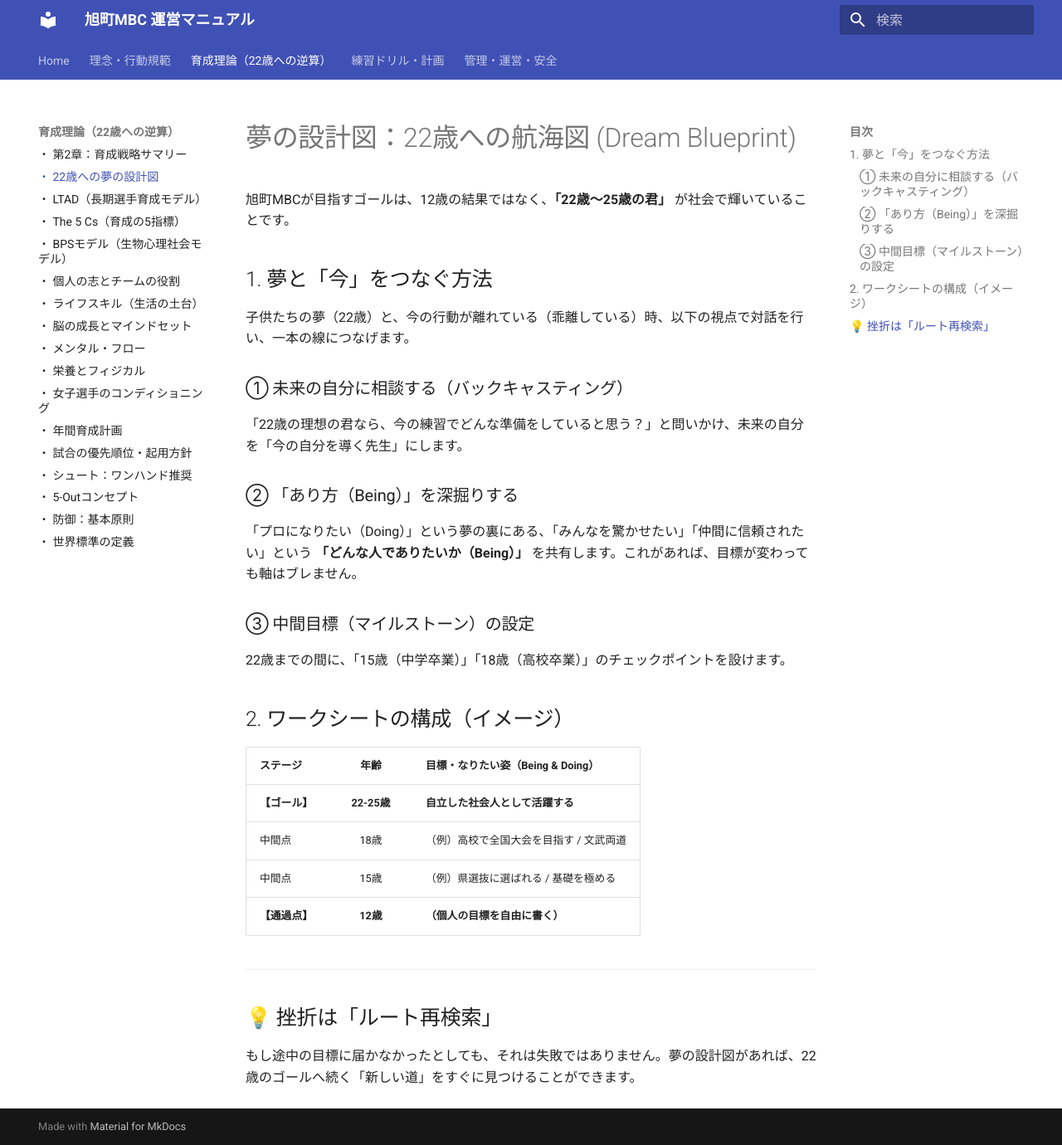
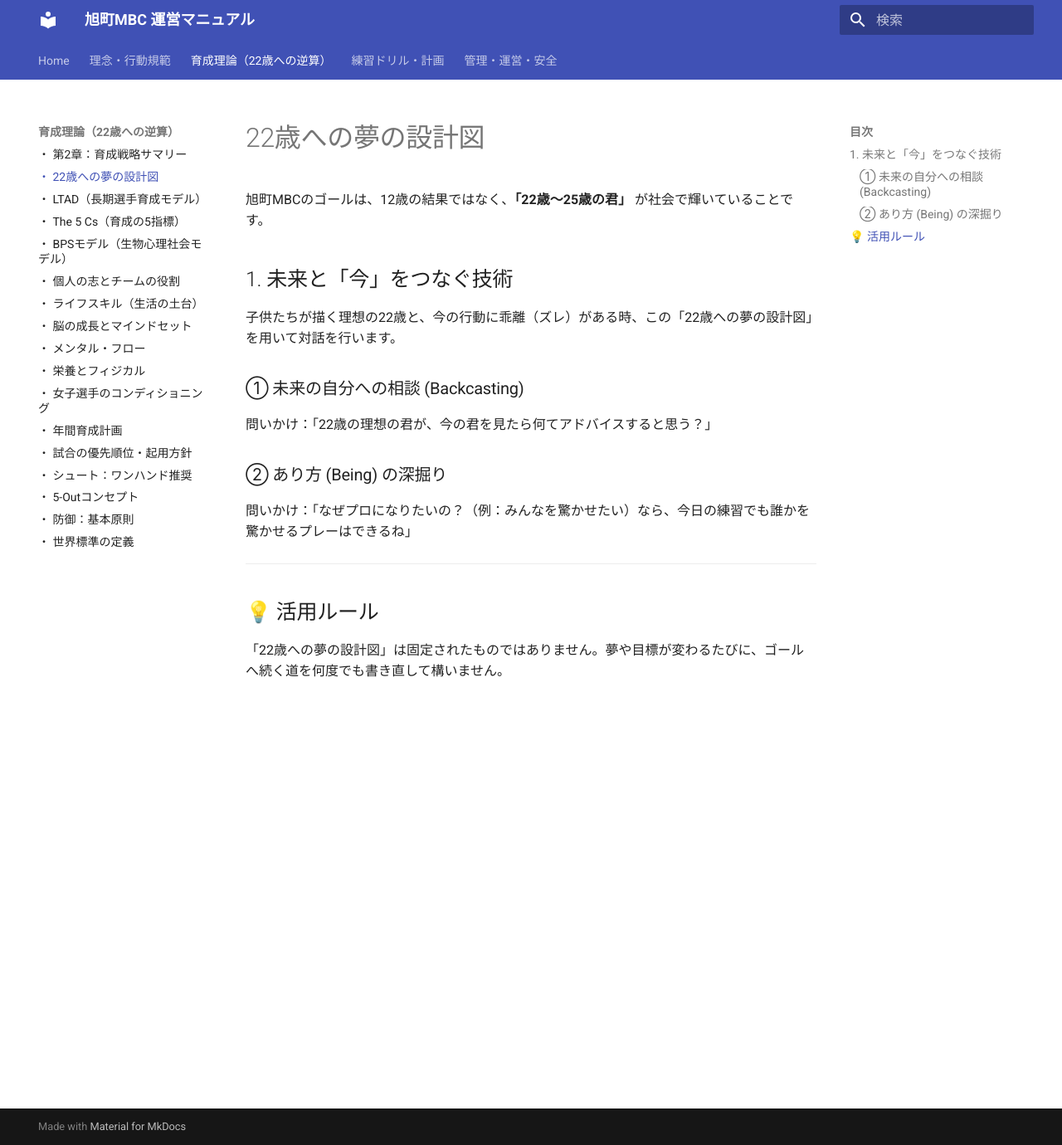
Before and after one commit to kawaiikumichan/asahicho-minibus-ops, an MkDocs documentation site: the page built from docs/01_Coaching_Logics/dream_blueprint.md, in a window 1280 px wide and 1380 px high. Shown: the whole window at 83% size. Built offline with MkDocs 1.6.1 and Material for MkDocs 9.7.7, drawn with Linux system fonts in a browser that asks for light colours.

Commit message:
Update dream_blueprint.md

```diff
--- a/docs/01_Coaching_Logics/dream_blueprint.md
+++ b/docs/01_Coaching_Logics/dream_blueprint.md
@@ -1,28 +1,16 @@
-# 夢の設計図：22歳への航海図 (Dream Blueprint)
+# 22歳への夢の設計図
 
-旭町MBCが目指すゴールは、12歳の結果ではなく、**「22歳〜25歳の君」** が社会で輝いていることです。
+旭町MBCのゴールは、12歳の結果ではなく、**「22歳〜25歳の君」** が社会で輝いていることです。
 
-## 1. 夢と「今」をつなぐ方法
-子供たちの夢（22歳）と、今の行動が離れている（乖離している）時、以下の視点で対話を行い、一本の線につなげます。
+## 1. 未来と「今」をつなぐ技術
+子供たちが描く理想の22歳と、今の行動に乖離（ズレ）がある時、この「22歳への夢の設計図」を用いて対話を行います。
 
-### ① 未来の自分に相談する（バックキャスティング）
-「22歳の理想の君なら、今の練習でどんな準備をしていると思う？」と問いかけ、未来の自分を「今の自分を導く先生」にします。
+### ① 未来の自分への相談 (Backcasting)
+問いかけ：「22歳の理想の君が、今の君を見たら何てアドバイスすると思う？」
 
-### ② 「あり方（Being）」を深掘りする
-「プロになりたい（Doing）」という夢の裏にある、「みんなを驚かせたい」「仲間に信頼されたい」という **「どんな人でありたいか（Being）」** を共有します。これがあれば、目標が変わっても軸はブレません。
-
-### ③ 中間目標（マイルストーン）の設定
-22歳までの間に、「15歳（中学卒業）」「18歳（高校卒業）」のチェックポイントを設けます。
-
-## 2. ワークシートの構成（イメージ）
-
-| ステージ | 年齢 | 目標・なりたい姿（Being & Doing） |
-| :--- | :---: | :--- |
-| **【ゴール】** | **22-25歳** | **自立した社会人として活躍する** |
-| 中間点 | 18歳 | （例）高校で全国大会を目指す / 文武両道 |
-| 中間点 | 15歳 | （例）県選抜に選ばれる / 基礎を極める |
-| **【通過点】** | **12歳** | **（個人の目標を自由に書く）** |
+### ② あり方 (Being) の深掘り
+問いかけ：「なぜプロになりたいの？（例：みんなを驚かせたい）なら、今日の練習でも誰かを驚かせるプレーはできるね」
 
 ---
-## 💡 挫折は「ルート再検索」
-もし途中の目標に届かなかったとしても、それは失敗ではありません。夢の設計図があれば、22歳のゴールへ続く「新しい道」をすぐに見つけることができます。
+## 💡 活用ルール
+「22歳への夢の設計図」は固定されたものではありません。夢や目標が変わるたびに、ゴールへ続く道を何度でも書き直して構いません。
```
